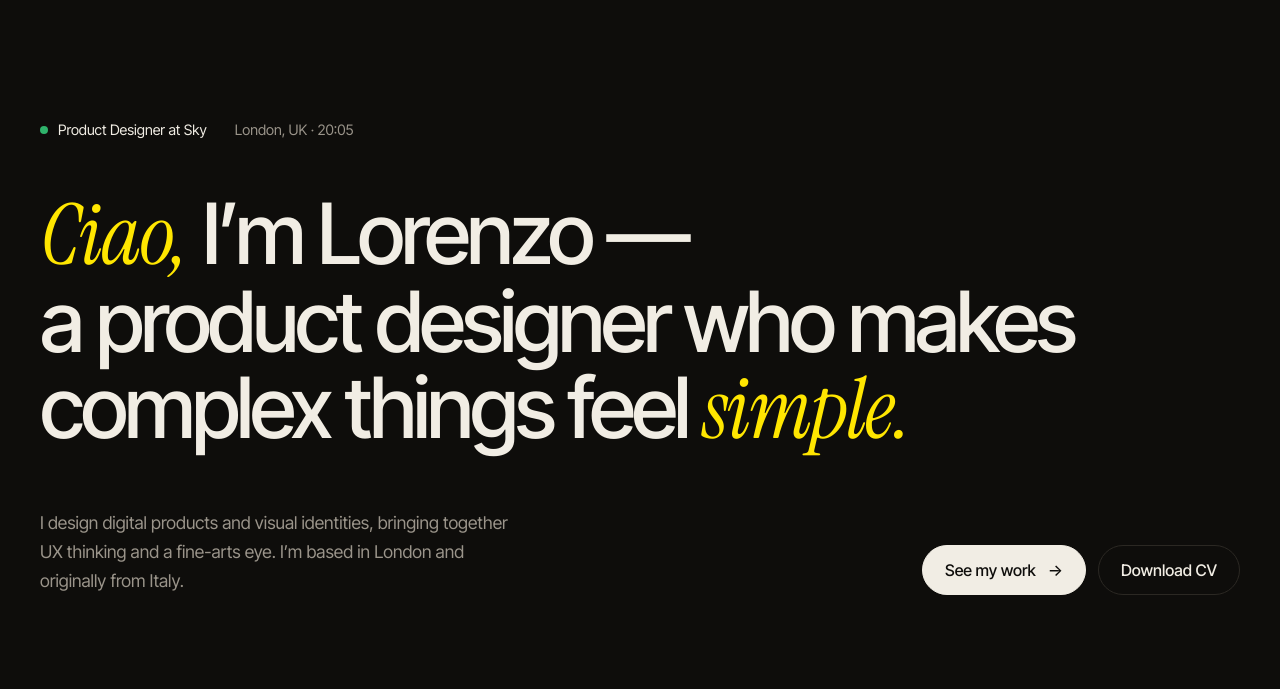
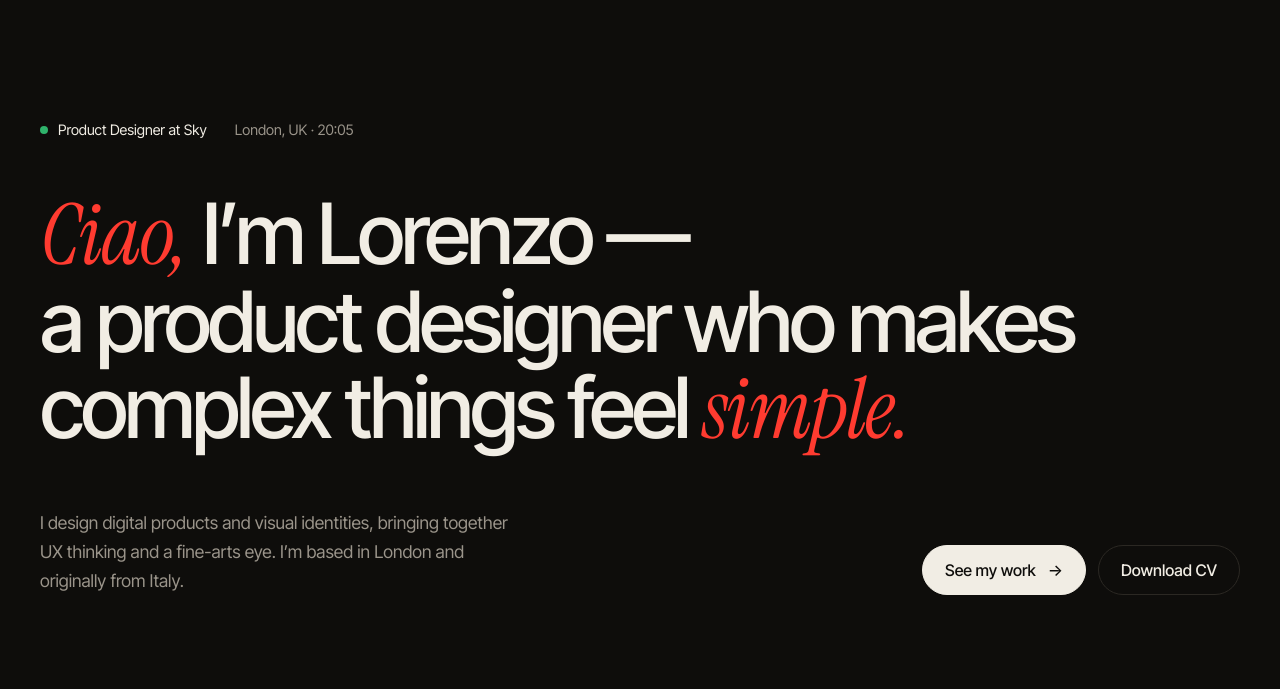
Before and after one commit to Lorenzo-Mariotto-Design/Portfolio-Lorenzo, a plain HTML site: page index.html in a window 1280 px wide. Shown: the part 75-764 px from the top of the page. Drawn offline with Linux system fonts and the light colour scheme.

Commit message:
Update accent color in CSS from yellow to red

```diff
--- a/style.css
+++ b/style.css
@@ -5,7 +5,7 @@
   --ink: #f1ede4;
   --muted: #9a948a;
   --line: #2b2823;
-  --accent: #ffe600;
+  --accent: #ff3b30;
   --dark: #070706;
   --serif: "Instrument Serif", Georgia, serif;
   --sans: "Inter Tight", system-ui, -apple-system, "Segoe UI", sans-serif;
```
